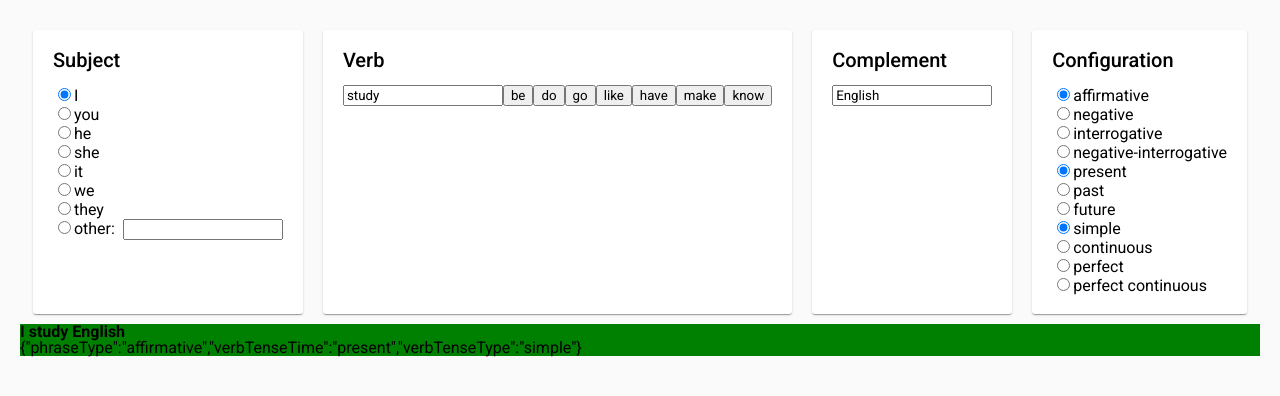
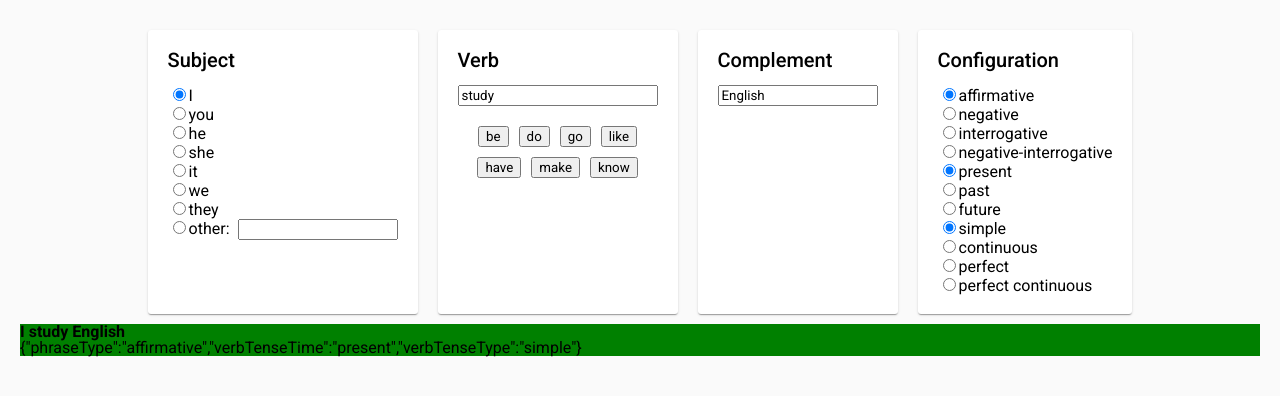
Before and after one commit to pcandido/phrase-builder, a React (Create React App) app: page / in a window 1280 px wide. Shown: the top 396 px of the page. Built offline with nearby package versions, Linux system fonts and the light colour scheme.

Commit message:
style: add style to VerbInput

```diff
--- /dev/null
+++ b/src/components/verb-input/VerbInput.sass
@@ -0,0 +1,18 @@
+#verb-input
+  width: 200px
+
+  .card-content
+    display: flex
+    flex-direction: column
+
+    input
+      margin-bottom: 15px
+
+    #common-verbs
+      display: flex
+      flex-direction: row
+      justify-content: center
+      flex-wrap: wrap
+
+      button
+        margin: 5px
--- a/src/components/verb-input/VerbInput.tsx
+++ b/src/components/verb-input/VerbInput.tsx
@@ -1,3 +1,4 @@
+import './VerbInput.sass'
 
 export interface VerbInputProps {
   value: string
@@ -14,11 +15,13 @@ export const VerbInput = (props: VerbInputProps) => {
   ))
 
   return (
-    <div className="card">
+    <div id="verb-input" className="card">
       <div className="card-title">Verb</div>
       <div className="card-content">
         <input value={props.value} onChange={event => props.onChange(event.target.value)}></input>
-        {commonVerbButtons}
+        <div id="common-verbs">
+          {commonVerbButtons}
+        </div>
       </div>
     </div>
   )
```
